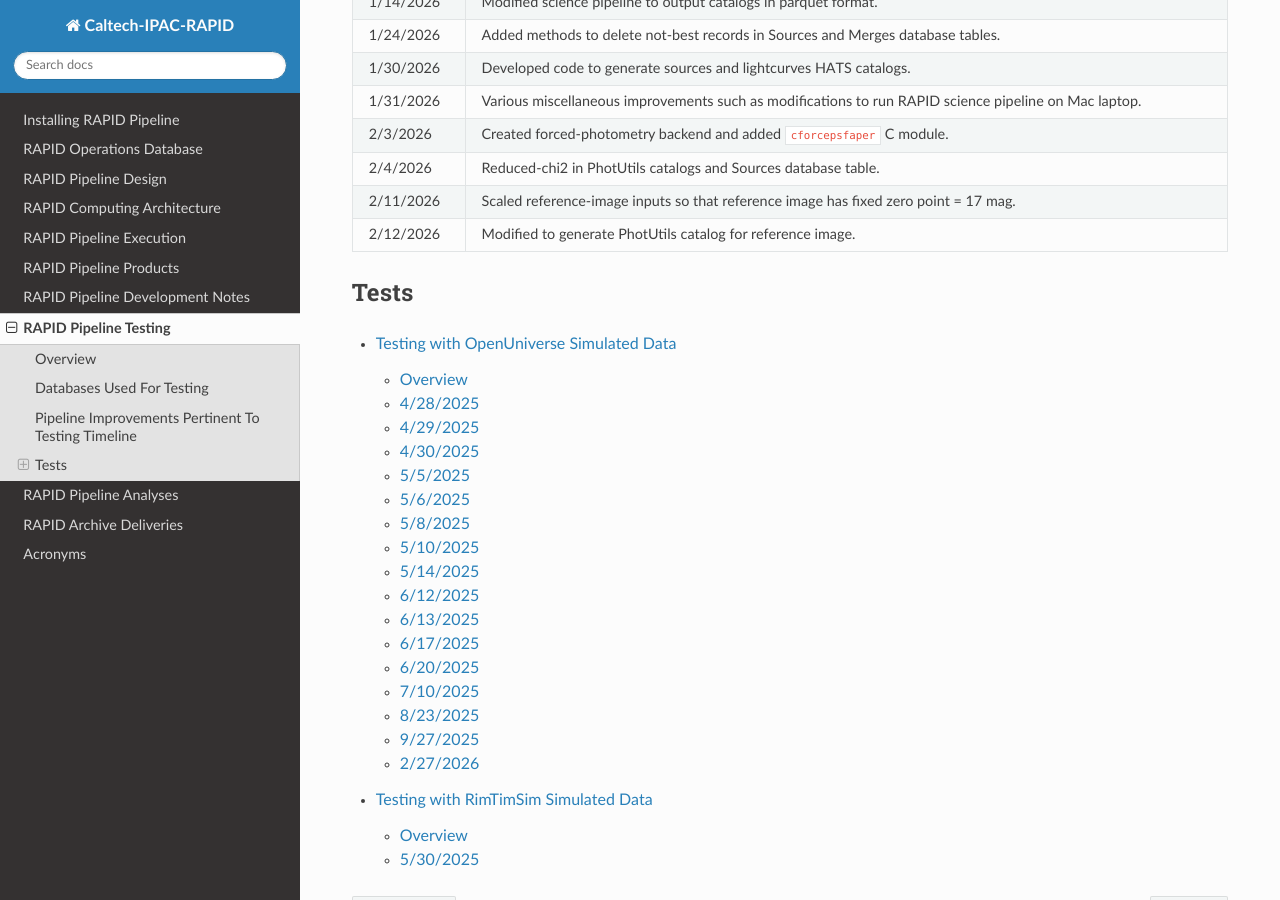
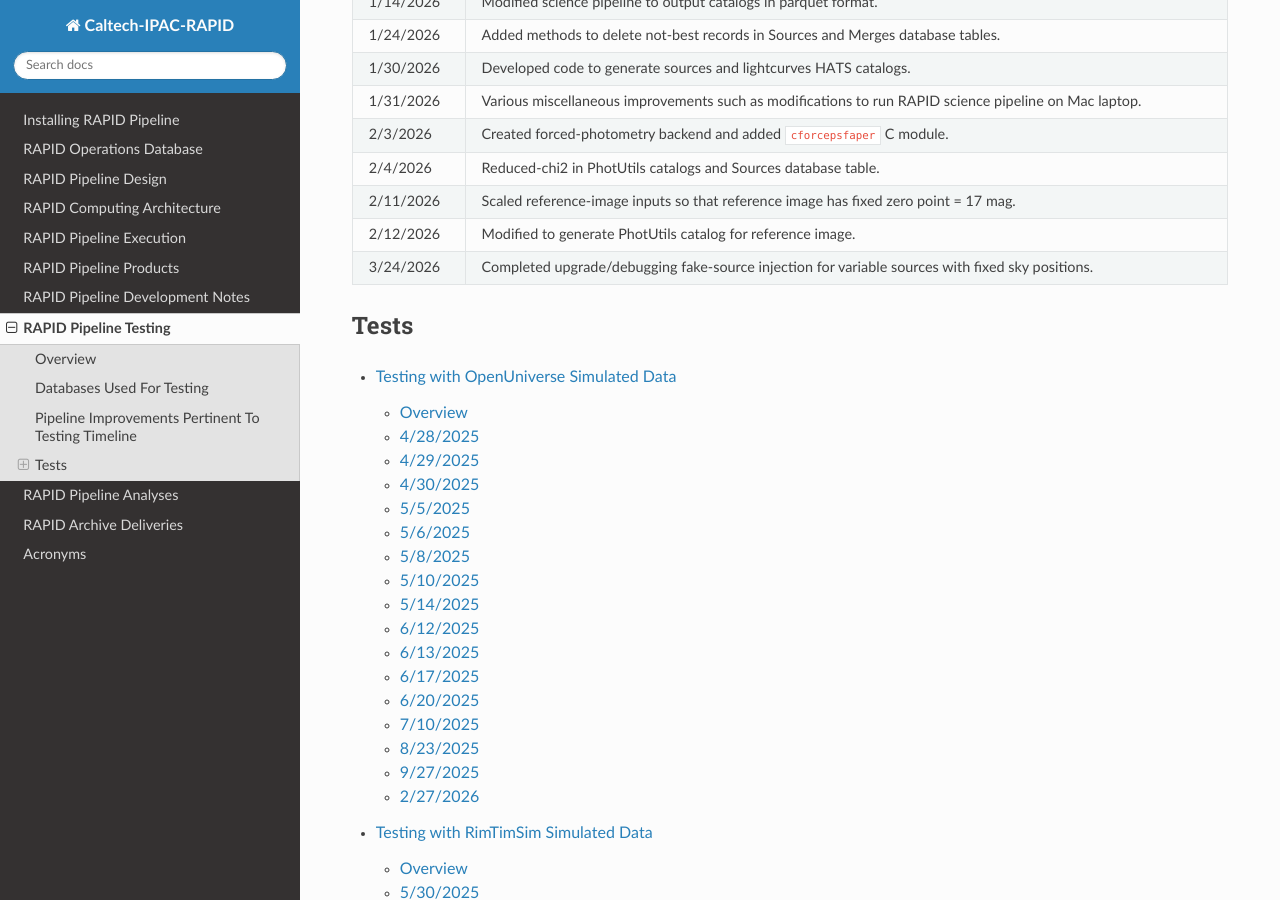
Before and after one commit to Caltech-IPAC/rapid, a Sphinx documentation site: the page built from docs/source/dev/tests.rst, in a window 1280 px wide and 900 px high, scrolled down 1867 px. Built offline with Sphinx 7.4.7 and the Read the Docs theme 3.1.0, drawn with Linux system fonts in a browser that asks for light colours.

Commit message:
Added to timeline: 3/24/2026 Completed upgrade/debugging fake-source injection for variable sources with fixed sky positions.

```diff
--- a/docs/source/dev/tests.rst
+++ b/docs/source/dev/tests.rst
@@ -71,6 +71,7 @@ Date              Software modification
 2/4/2026          Reduced-chi2 in PhotUtils catalogs and Sources database table.
 2/11/2026         Scaled reference-image inputs so that reference image has fixed zero point = 17 mag.
 2/12/2026         Modified to generate PhotUtils catalog for reference image.
+3/24/2026         Completed upgrade/debugging fake-source injection for variable sources with fixed sky positions.
 ===============   ===============================================================================================================================================================================================================================
 
 
```
